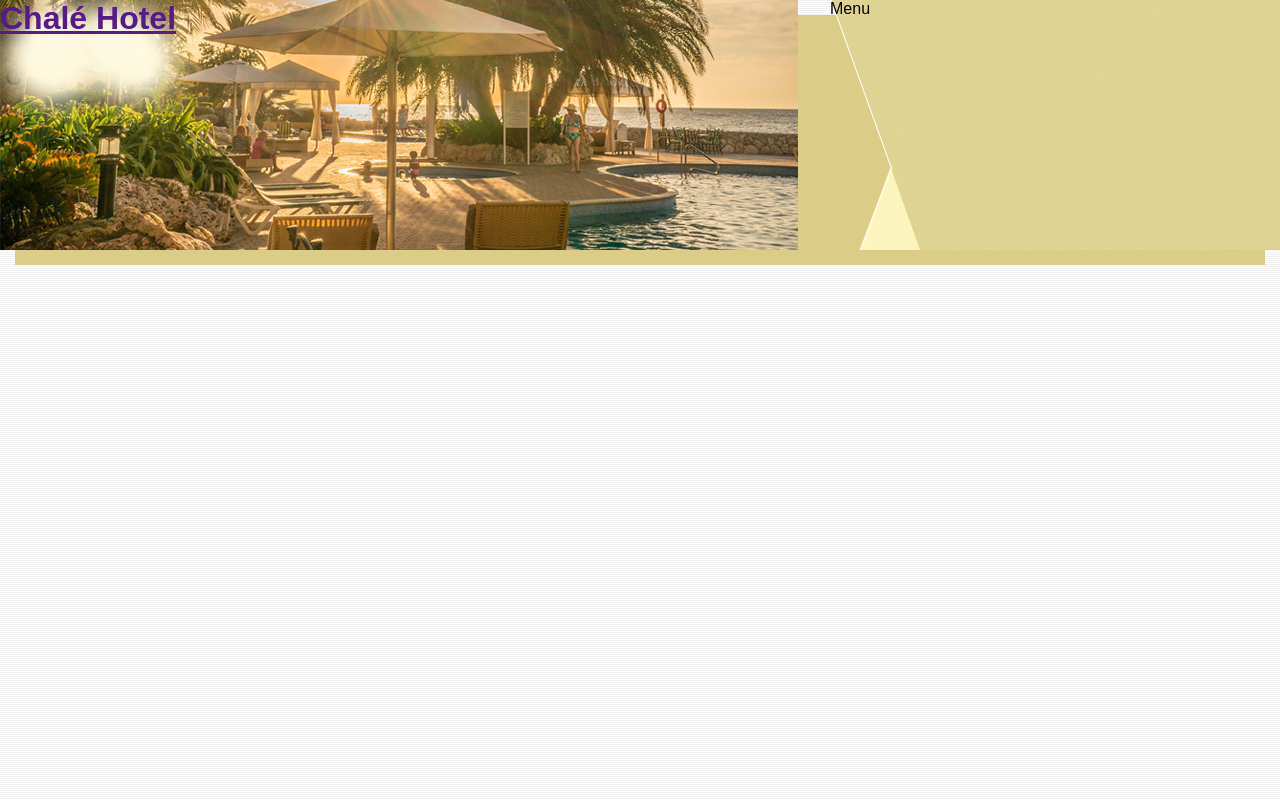
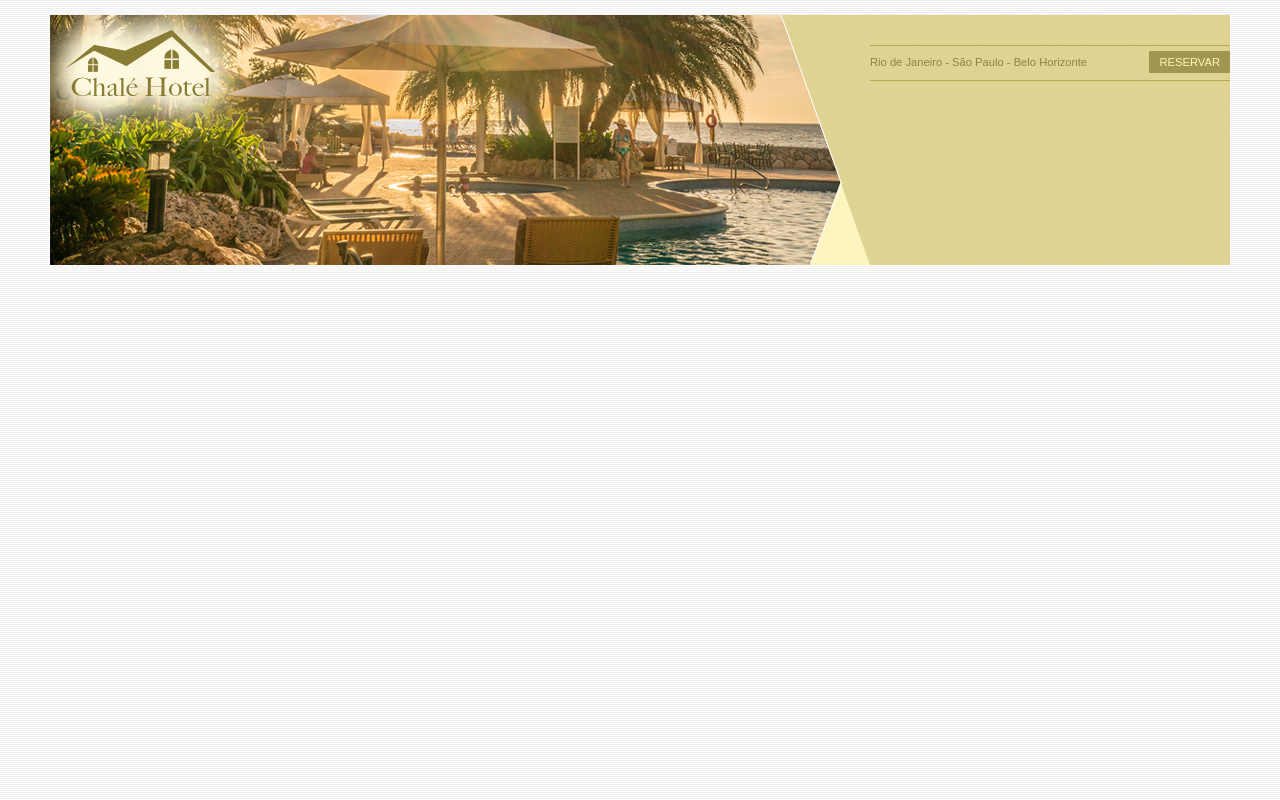
Before and after one commit to jairobr1986/Projeto_Chale_Hotel, a plain HTML site: page index.html in a window 1280 px wide. Drawn offline with Linux system fonts and the light colour scheme.

Commit message:
Aula 76 concluído

```diff
--- a/index.html
+++ b/index.html
@@ -12,13 +12,21 @@
         <div id="topo"><!--INCIO DO TOPO-->
 
             <div id="area-logo">
-                <h1>
+                <h1 class="logo">
                     <a href="">Chalé Hotel</a>
                 </h1>
             </div>
 
             <div id="area-menu">
-                Menu
+                <div id="conteudo-menu">
+                    <div id="menu-locais">
+                        <span class="locais">
+                            Rio de Janeiro - São Paulo - Belo Horizonte
+                        </span>
+                        <a class="reserva" href="">Reservar</a>
+                        <div style="clear: both;"></div>
+                    </div>
+                </div>
             </div>
 
         </div><!--FIM DO TOPO-->
--- a/style.css
+++ b/style.css
@@ -13,9 +13,13 @@ body {
 
 #container {
     background: #ede9cc;
+    margin: 0 auto;
+    min-width: 740px;
+    max-width: 1180px;
 }
 
 #topo {
+    position: relative;
     background: #dbcd87;
     height: 15.4em;
     min-height: 250px;
@@ -28,6 +32,18 @@ body {
     height: 250px;
     top: 0;
     left: 0;
+    z-index: 1;
+}
+
+.logo a {
+    position: absolute;
+    top: 15px;
+    left: 15px;
+    z-index: 3;
+    background: url(../Projeto_Chale_Hotel/imagens/logo.png) no-repeat;
+    width: 151px;
+    height: 66px;
+    text-indent: -9000px;
 }
 
 #area-menu {
@@ -37,4 +53,37 @@ body {
     background: url(../Projeto_Chale_Hotel/imagens/topo-imagem-lateral.png) no-repeat;
     width: 450px;
     height: 250px;
+    z-index: 2;
 }
+
+#conteudo-menu {
+    margin-left: 90px;
+    margin-top: 15px;
+    padding-top: 15px;
+}
+
+#menu-locais {
+    border-bottom: 1px solid#b5ab56;
+    border-top: 1px solid #b5ab56;
+    padding-top: 5px;
+    padding-bottom: 5px;
+    font-size: 0.7em;
+    color: #8b8448;
+}
+
+#menu-locais .locais {
+    float: left;
+    line-height: 2.1em;
+}
+
+a {
+    text-decoration: none;
+}
+
+a.reserva {
+    text-transform: uppercase;
+    background: #a29750;
+    color: #fff5b0;
+    padding: 5px 10px;
+    float: right;
+}
```
